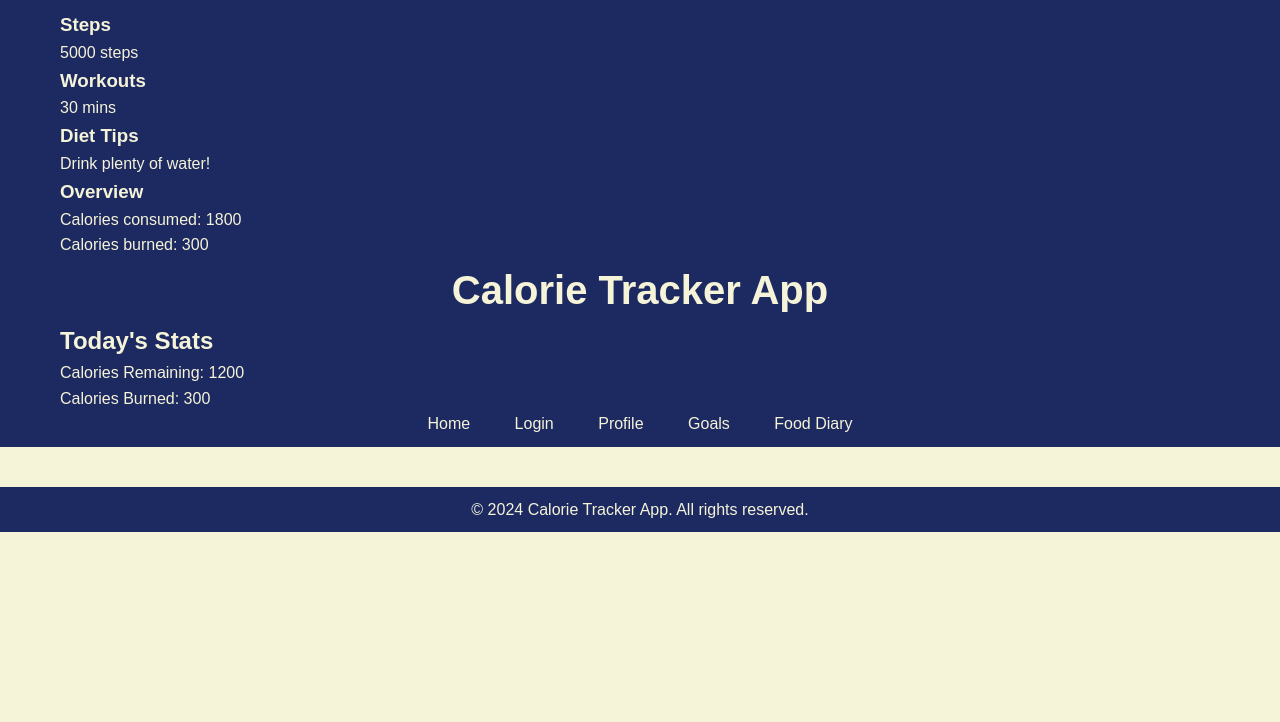
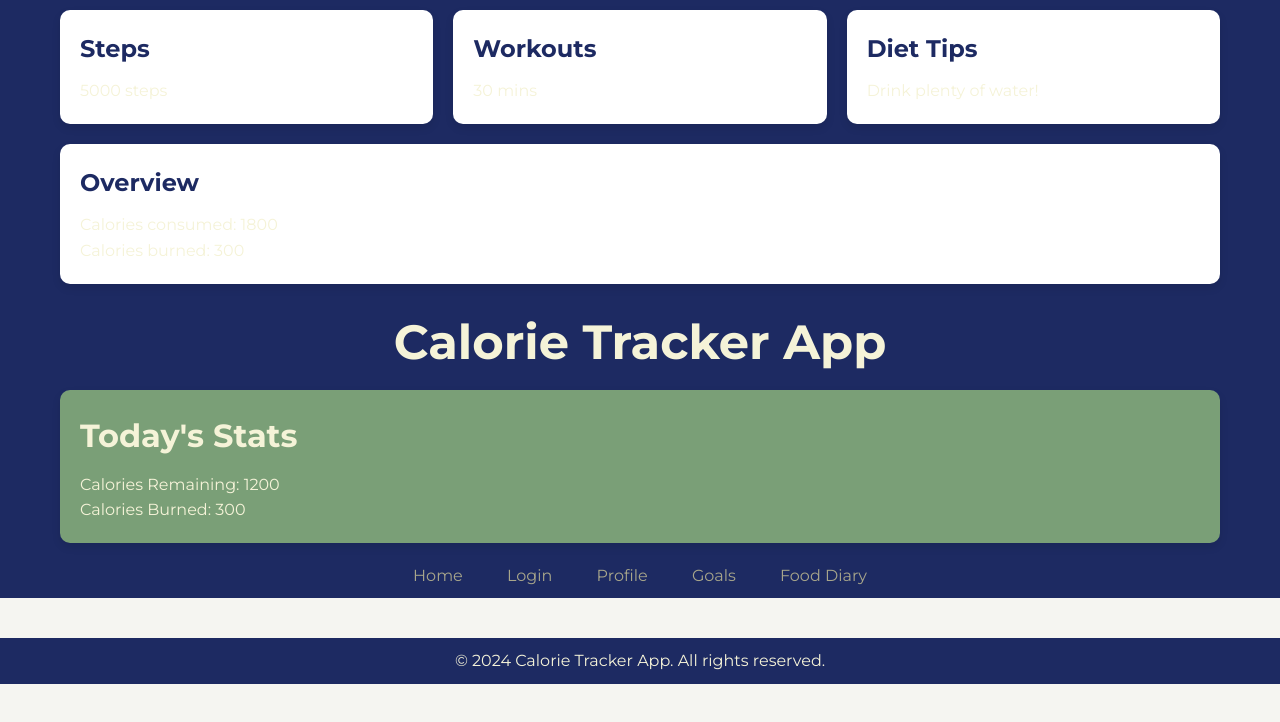
Before and after one commit to Jocygrajeda/finalprojectwdd330, a plain HTML site: page index.html in a window 1280 px wide. Drawn offline with Linux system fonts and the light colour scheme.

Commit message:
added google fonts and made some progress on css

```diff
--- a/css/style.css
+++ b/css/style.css
@@ -3,13 +3,14 @@
     margin: 0;
     padding: 0;
     box-sizing: border-box;
+
 }
 
 /* Global styles */
 body {
     font-family: 'Montserrat', sans-serif;
     line-height: 1.6;
-    background-color: #f5f3d8;
+    background-color: #f5f5f1;
     color: #1d2a62;
 }
 
@@ -41,7 +42,7 @@ nav ul li {
 }
 
 nav ul li a {
-    color: #f5f3d8;
+    color: #a8a68b;
     text-decoration: none;
     padding: 5px 10px;
     border-radius: 5px;
@@ -72,19 +73,6 @@ main {
     margin-bottom: 30px;
 }
 
-.btn {
-    display: inline-block;
-    background-color: #437118;
-    color: #f5f3d8;
-    padding: 10px 20px;
-    text-decoration: none;
-    border-radius: 5px;
-    transition: background-color 0.3s ease;
-}
-
-.btn:hover {
-    background-color: #6aa21e;
-}
 
 .features {
     padding: 40px 0;
@@ -114,3 +102,54 @@ footer {
     padding: 10px 0;
     text-align: center;
 }
+
+/* Dashboard styles */
+.dashboard {
+    display: flex;
+    flex-wrap: wrap;
+    justify-content: space-between;
+    gap: 20px;
+    margin-bottom: 20px;
+}
+
+.box {
+    flex: 1 1 300px; /* Flexbox properties */
+    padding: 20px;
+    background-color: #ffffff;
+    border-radius: 10px;
+    box-shadow: 0 4px 8px rgba(0, 0, 0, 0.1);
+    transition: transform 0.3s ease;
+}
+
+.box:hover {
+    transform: translateY(-5px);
+}
+
+.box h3 {
+    font-size: 1.5rem;
+    margin-bottom: 10px;
+    color: #1d2a62;
+}
+
+.central-section {
+    text-align: center;
+    margin-bottom: 20px;
+}
+
+.central-section h1 {
+    font-size: 3rem;
+    margin-bottom: 10px;
+}
+
+.calorie-info {
+    background-color: #7a9f77;
+    padding: 20px;
+    border-radius: 10px;
+    box-shadow: 0 4px 8px rgba(0, 0, 0, 0.1);
+    text-align: left;
+}
+
+.calorie-info h2 {
+    font-size: 2rem;
+    margin-bottom: 10px;
+}
--- a/index.html
+++ b/index.html
@@ -5,6 +5,10 @@
     <meta name="viewport" content="width=device-width, initial-scale=1.0">
     <title>Calorie Tracker App</title>
     <link rel="stylesheet" href="css/style.css">
+    <link rel="preconnect" href="https://fonts.googleapis.com">
+    <link rel="preconnect" href="https://fonts.gstatic.com" crossorigin>
+    <link href="https://fonts.googleapis.com/css2?family=Montserrat:ital,wght@0,100..900;1,100..900&display=swap" rel="stylesheet">
+
 </head>
 <body>
     <header>
```
